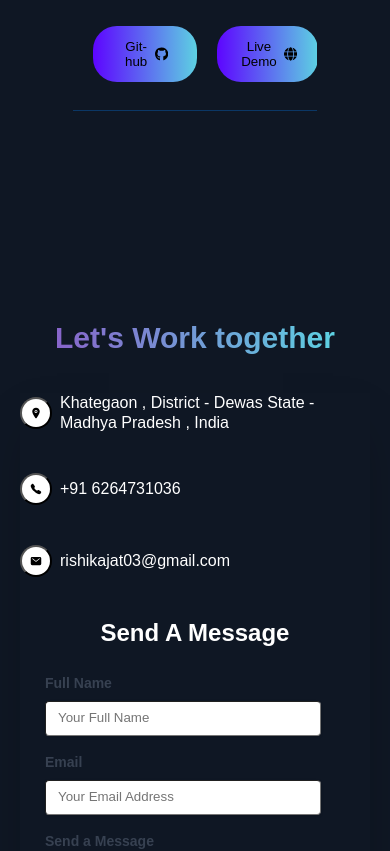
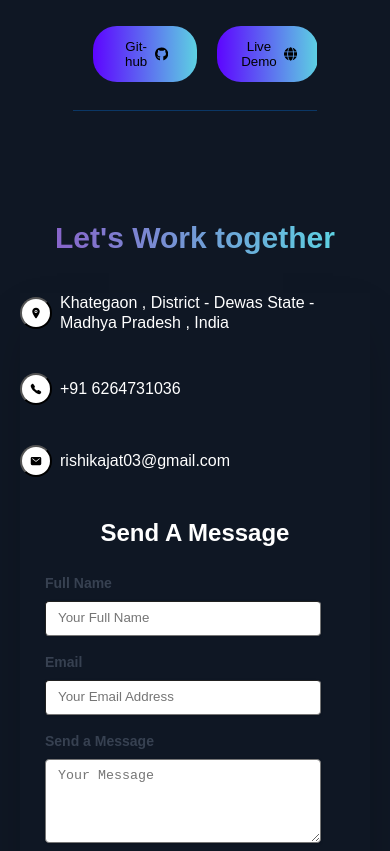
Before and after one commit to Rishika-jat/Rishika-Jat-Porfolio, a React (Vite) app: page / in a window 390 px wide. Shown: the part 3213-4064 px from the top of the page. Built offline with nearby package versions, Linux system fonts and the light colour scheme.

Commit message:
Responsiveness change

```diff
--- a/index.html
+++ b/index.html
@@ -2,7 +2,7 @@
 <html lang="en">
   <head>
     <meta charset="UTF-8" />
-    <link rel="icon" type="image/svg+xml" href="../public/my.jpeg" />
+    <link rel="icon" type="image/svg+xml" href="/my.jpeg" />
     <meta name="viewport" content="width=device-width, initial-scale=1.0" />
     <title>Rishika Jat</title>
 
--- a/src/Pages/HomePage.jsx
+++ b/src/Pages/HomePage.jsx
@@ -215,7 +215,7 @@ const HomePage = () => {
             <div ref={(el) => (sectionRefs.current.Projects = el)} className="flex justify-around items-center py-20 lg:px-30 xl:px-56 md:px-20 sm:px-20 md:flex-wrap lg:flex-nowrap xl:flex-nowrap " id="projects-container">
                 <Projects />
             </div>
-            <div ref={(el) => (sectionRefs.current.Contact = el)} className="flex justify-around items-center py-18 lg:px-30 xl:px-56 md:px-20 sm:px-20 md:flex-wrap lg:flex-nowrap xl:flex-nowrap hero-section my-16" id="contact-container ">
+            <div ref={(el) => (sectionRefs.current.Contact = el)} className="flex justify-around items-center py-14 lg:px-30 xl:px-56 md:px-20 sm:px-20 md:flex-wrap lg:flex-nowrap xl:flex-nowrap hero-section contact-container-section my-16" id="contact-container ">
                 <Contact />
             </div>
 
--- a/src/index.css
+++ b/src/index.css
@@ -108,6 +108,7 @@ Responsive Intro Section */
     padding: 0;
     gap: 30px;
   }
+
   .intro-section {
     width: 100%;
     align-items: center;
@@ -128,6 +129,7 @@ Responsive Intro Section */
     gap: 20px;
   }
   .contact-section{
+
     margin: 5px 10px;
   }
 
@@ -224,6 +226,11 @@ Responsive Intro Section */
   }
   footer{
     margin-top: 40px;
+
+  }
+  .contact-container-section{
+    margin-top: -100px;
+    padding: 0px;
 
   }
   .logo-name{
```
